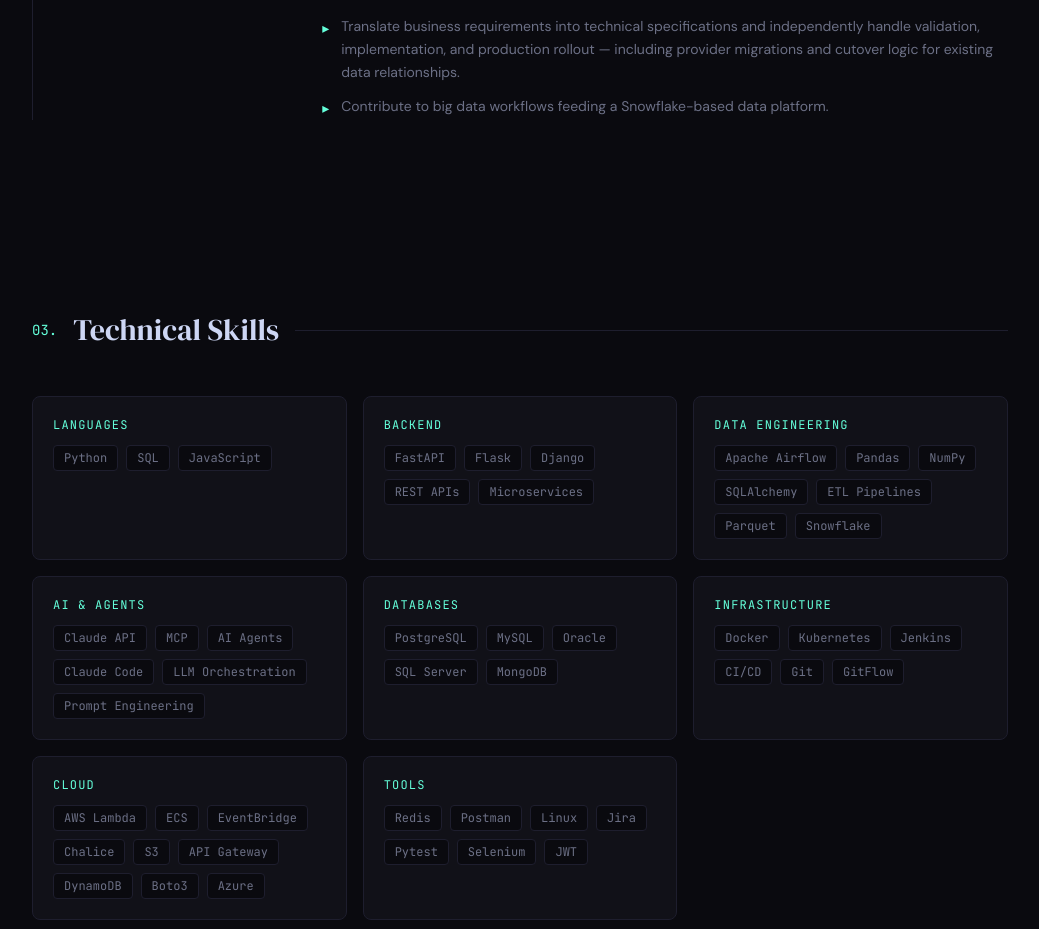
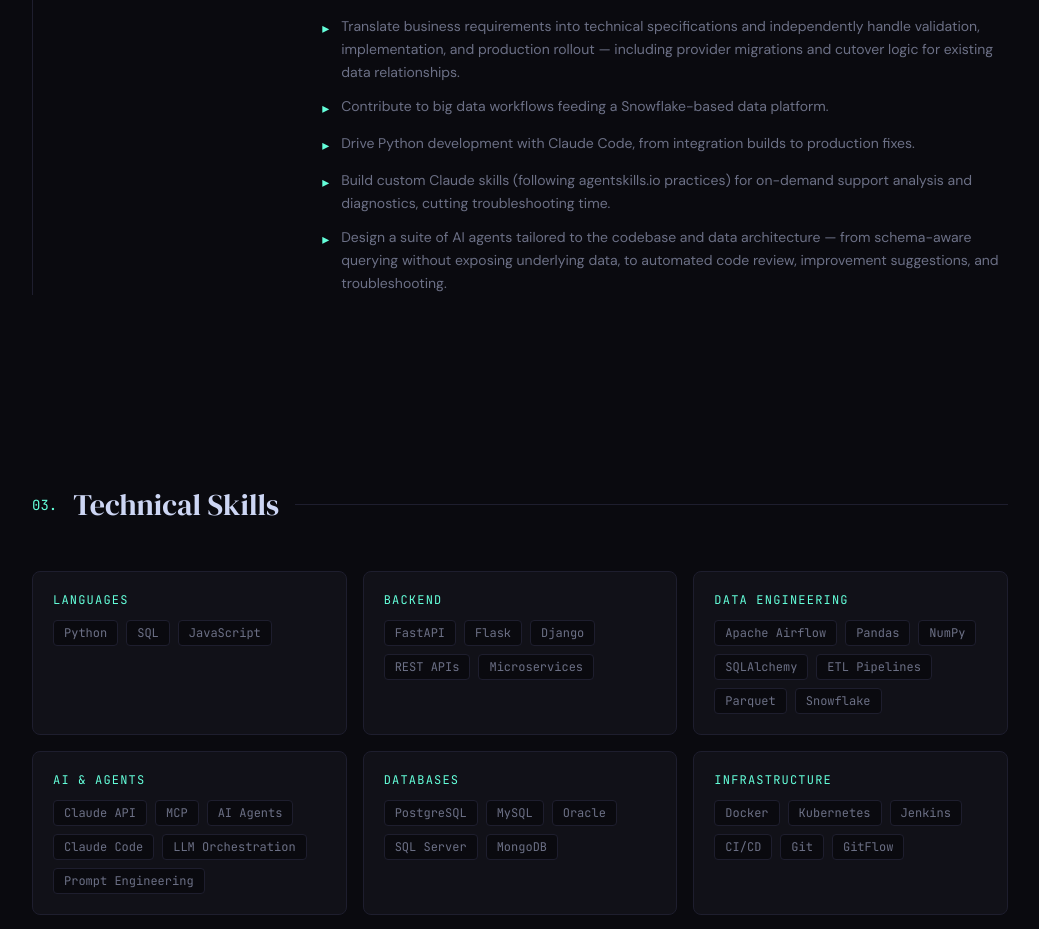
Before and after one commit to PabloAMoreno97/professional-portfolio, a React (Vite) app: page / in a window 1280 px wide. Shown: the part 1520-2449 px from the top of the page, without its empty margins (120-1159 px from the left). Built offline with nearby package versions, Linux system fonts and the light colour scheme.

Commit message:
feat: add Claude Code-driven workflow bullets to current role

```diff
--- a/src/data/portfolio.ts
+++ b/src/data/portfolio.ts
@@ -78,6 +78,9 @@
         'Configure and schedule containerized batch jobs (ECS Task Definitions) via EventBridge to automate integration workflows end-to-end.',
         'Translate business requirements into technical specifications and independently handle validation, implementation, and production rollout — including provider migrations and cutover logic for existing data relationships.',
         'Contribute to big data workflows feeding a Snowflake-based data platform.',
+        'Drive Python development with Claude Code, from integration builds to production fixes.',
+        'Build custom Claude skills (following agentskills.io practices) for on-demand support analysis and diagnostics, cutting troubleshooting time.',
+        'Design a suite of AI agents tailored to the codebase and data architecture — from schema-aware querying without exposing underlying data, to automated code review, improvement suggestions, and troubleshooting.',
       ],
       es: [
         'Responsable del sistema ETL que conecta una plataforma SaaS de real estate con múltiples proveedores de datos externos, tanto en la construcción de nuevas integraciones como en el mantenimiento de las existentes.',
@@ -86,6 +89,9 @@
         'Configuro y programo trabajos batch contenerizados (Task Definitions de ECS) vía EventBridge para automatizar flujos de integración de punta a punta.',
         'Traduzco requerimientos de negocio en especificaciones técnicas, gestionando de forma independiente la validación, implementación y salida a producción — incluyendo migraciones de proveedores y lógica de corte para relaciones de datos existentes.',
         'Contribuyo a flujos de big data que alimentan una plataforma de datos basada en Snowflake.',
+        'Impulso el desarrollo en Python con Claude Code, desde la construcción de integraciones hasta fixes en producción.',
+        'Construyo skills personalizadas de Claude (siguiendo prácticas de agentskills.io) para análisis de soporte puntuales y diagnóstico, reduciendo el tiempo de troubleshooting.',
+        'Diseño una suite de agentes IA adaptados a la arquitectura del código y los datos — desde consultas conscientes del esquema sin exponer datos subyacentes, hasta revisión automatizada de código, sugerencias de mejora y troubleshooting.',
       ],
     },
   },
@@ -149,7 +155,7 @@
   {
     company: 'PersonalSoft',
     role: { en: 'Senior Software Developer', es: 'Desarrollador de Software Senior' },
-    type: 'Remote · Colombia',
+    type: 'Remote · Panama',
     period: { en: 'Aug 2023 – Mar 2024', es: 'Ago 2023 – Mar 2024' },
     current: false,
     bullets: {
```
